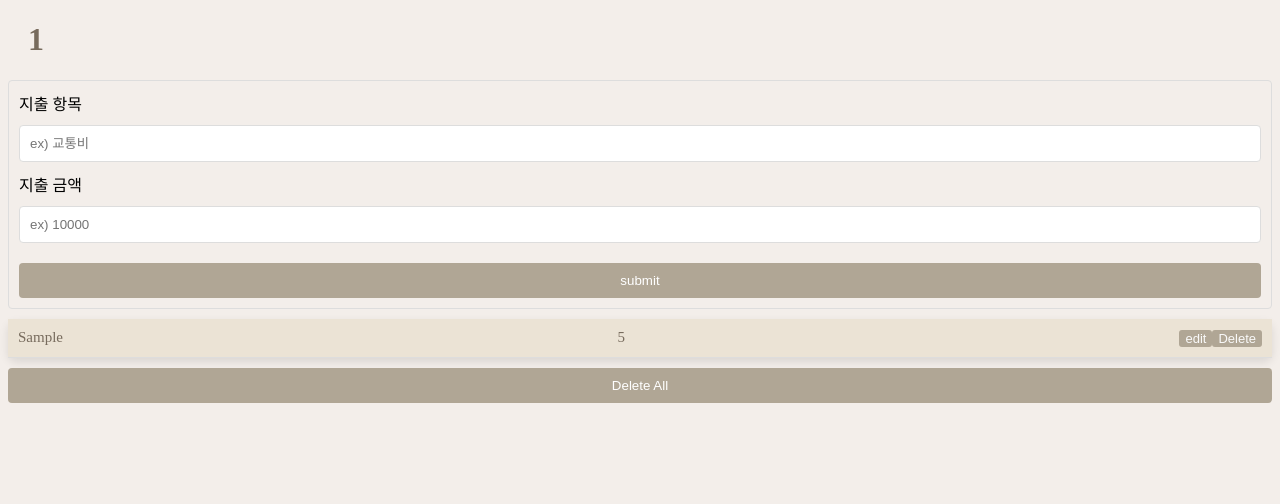
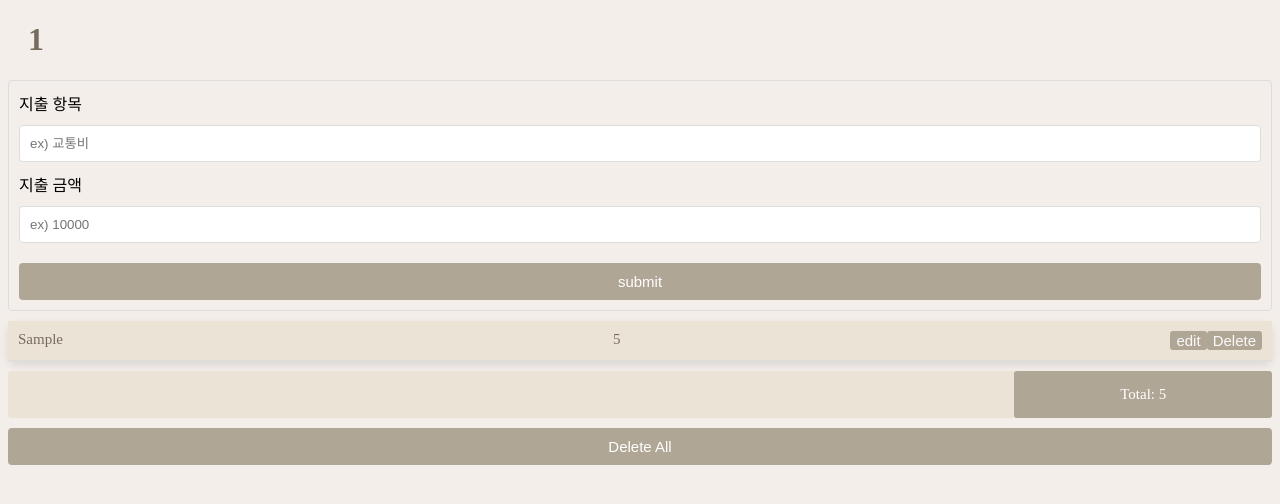
Before and after one commit to koreaygj/budget-calculator, a React (Create React App) app: page /travel/1 in a window 1280 px wide. Both pictures are taken after typing "Sample", "5" into the empty fields and a click on the button "submit". Shown: the top 504 px of the page. Built offline with nearby package versions, Linux system fonts and the light colour scheme.

Commit message:
feat: total cost calculator in Cost Detail view

```diff
--- a/src/components/CostPlanList.js
+++ b/src/components/CostPlanList.js
@@ -3,15 +3,17 @@ import CostDetail from "./CostDetail";
 import { useParams } from "react-router-dom";
 import styles from "./styles/CostDetails.module.css";
 
-function ConstDetail({ costPlans, onChange }) {
+function ConstDetail({ costPlans, onChange, getTotalCost }) {
   const { id } = useParams();
   const [getCostPlans, setCostPlans] = useState(costPlans);
   useEffect(() => {
     setCostPlans(() => costPlans);
+    calculateTotal();
   }, [costPlans]);
 
   useEffect(() => {
     updateLocalStorage();
+    calculateTotal();
   }, [getCostPlans]);
 
   const onEdit = (id, title, cost) => {
@@ -31,6 +33,15 @@ function ConstDetail({ costPlans, onChange }) {
     });
     onChange("삭제");
   };
+
+  const calculateTotal = () => {
+    let total = 0;
+    getCostPlans.map((plan) => {
+      total += parseInt(plan.cost);
+    });
+    return getTotalCost(total);
+  };
+
   const updateLocalStorage = () => {
     localStorage.setItem(`CostDetails${id}`, JSON.stringify(getCostPlans));
   };
--- a/src/components/styles/CostDetails.module.css
+++ b/src/components/styles/CostDetails.module.css
@@ -59,7 +59,7 @@
 
 .costDetail button {
   border: none;
-  font-size: 13px;
+  font-size: 15px;
   border-radius: 3px;
   background-color: #b0a695;
   color: #f9f9f9;
--- a/src/components/styles/TravelList.module.css
+++ b/src/components/styles/TravelList.module.css
@@ -42,6 +42,7 @@
 }
 
 .travelList {
+  font-size: 15px;
   padding: 10px;
   border-bottom: 1px solid #ddd;
   background-color: #ebe3d5;
@@ -66,7 +67,7 @@
 
 .travelList button {
   border: none;
-  font-size: 13px;
+  font-size: 15px;
   border-radius: 3px;
   background-color: #b0a695;
   color: #f9f9f9;
--- a/src/routes/CostPlan.js
+++ b/src/routes/CostPlan.js
@@ -14,6 +14,7 @@ function CostPlan() {
     const savedList = JSON.parse(localStorage.getItem(`CostDetails${id}`));
     return savedList !== null ? savedList : [];
   });
+  const [totalCost, setTotalCost] = useState(0);
 
   const showAlert = (message) => {
     setAlert({
@@ -50,6 +51,11 @@ function CostPlan() {
     setCostDetails(() => []);
     showAlert("모든 항목 삭제");
   };
+
+  const getTotalCost = (total) => {
+    setTotalCost(() => total);
+  };
+
   useEffect(() => {
     saveLocalStorage();
   }, [costDetails]);
@@ -66,7 +72,16 @@ function CostPlan() {
           <input type="number" placeholder="ex) 10000"></input>
           <button className={styles.submitButton}>submit</button>
         </form>
-        <CostPlanList costPlans={costDetails} onChange={onChange} />
+        <CostPlanList
+          costPlans={costDetails}
+          onChange={onChange}
+          getTotalCost={getTotalCost}
+        />
+        <div className={styles.costContainer}>
+          <div className={styles.cost}>
+            <span>Total: {totalCost}</span>
+          </div>
+        </div>
         <button className={styles.deleteButton} onClick={deleteAll}>
           Delete All
         </button>
--- a/src/routes/styles/CostPlan.module.css
+++ b/src/routes/styles/CostPlan.module.css
@@ -38,6 +38,7 @@
 }
 
 .submitButton {
+  font-size: 15px;
   width: 100%;
   padding: 10px;
   margin-top: 10px;
@@ -56,6 +57,7 @@
 
 .deleteButton {
   width: 100%;
+  font-size: 15px;
   padding: 10px;
   margin-top: 10px;
   border: none;
@@ -65,3 +67,20 @@
   cursor: pointer;
   transition: background-color 0.3s;
 }
+
+.costContainer {
+  margin-top: 10px;
+  border-radius: 3px;
+  display: flex;
+  flex-direction: row-reverse;
+  background-color: #ebe3d5;
+}
+.cost {
+  font-size: 15px;
+  background-color: #b0a695;
+  text-align: center;
+  padding: 15px;
+  width: 18%;
+  color: white;
+  border-radius: 3px;
+}
--- a/src/routes/styles/Home.module.css
+++ b/src/routes/styles/Home.module.css
@@ -38,6 +38,7 @@
 }
 
 .submitButton {
+  font-size: 15px;
   width: 100%;
   padding: 10px;
   margin-top: 10px;
@@ -58,6 +59,7 @@
   width: 100%;
   padding: 10px;
   margin-top: 10px;
+  font-size: 15px;
   border: none;
   border-radius: 4px;
   background-color: #b0a695;
```
